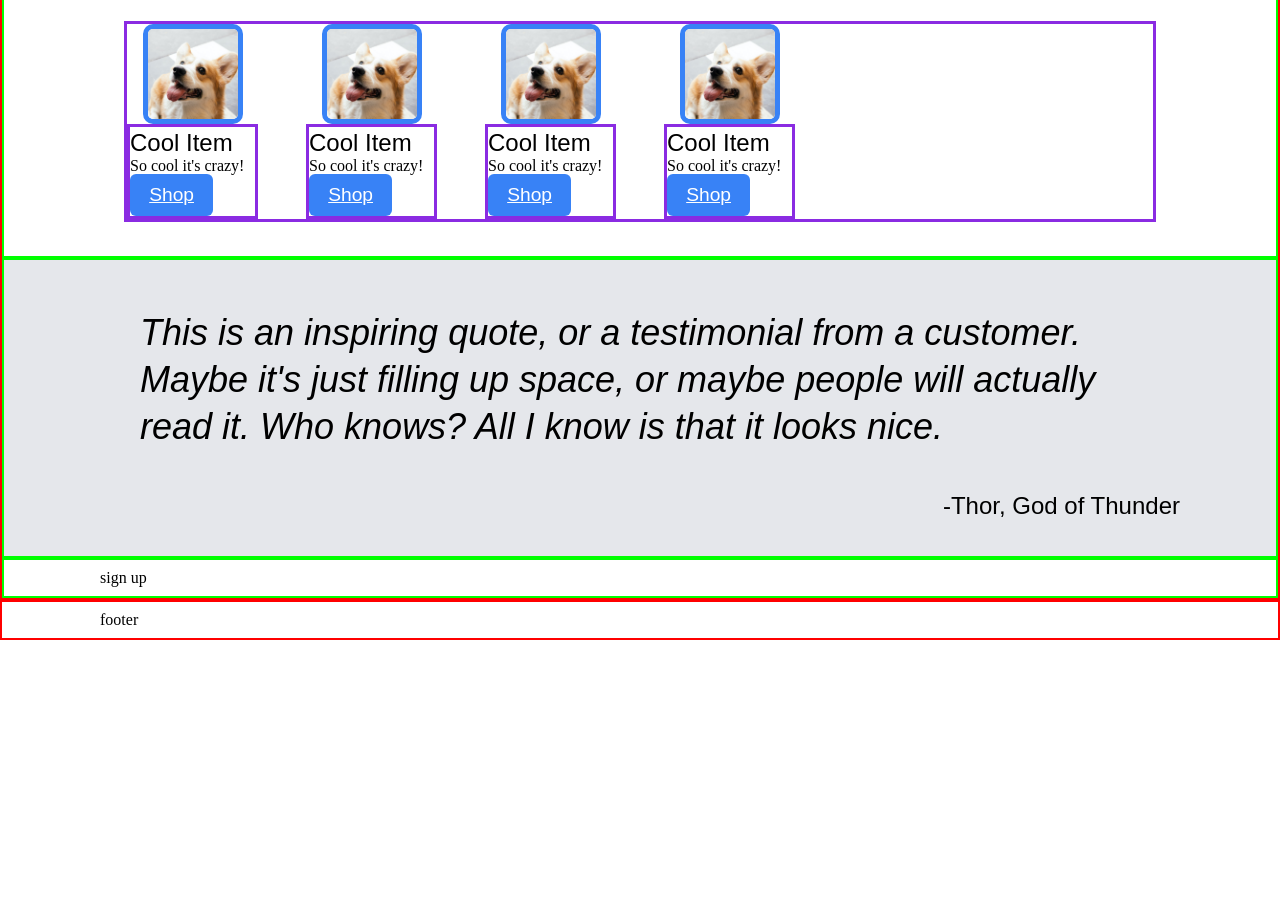
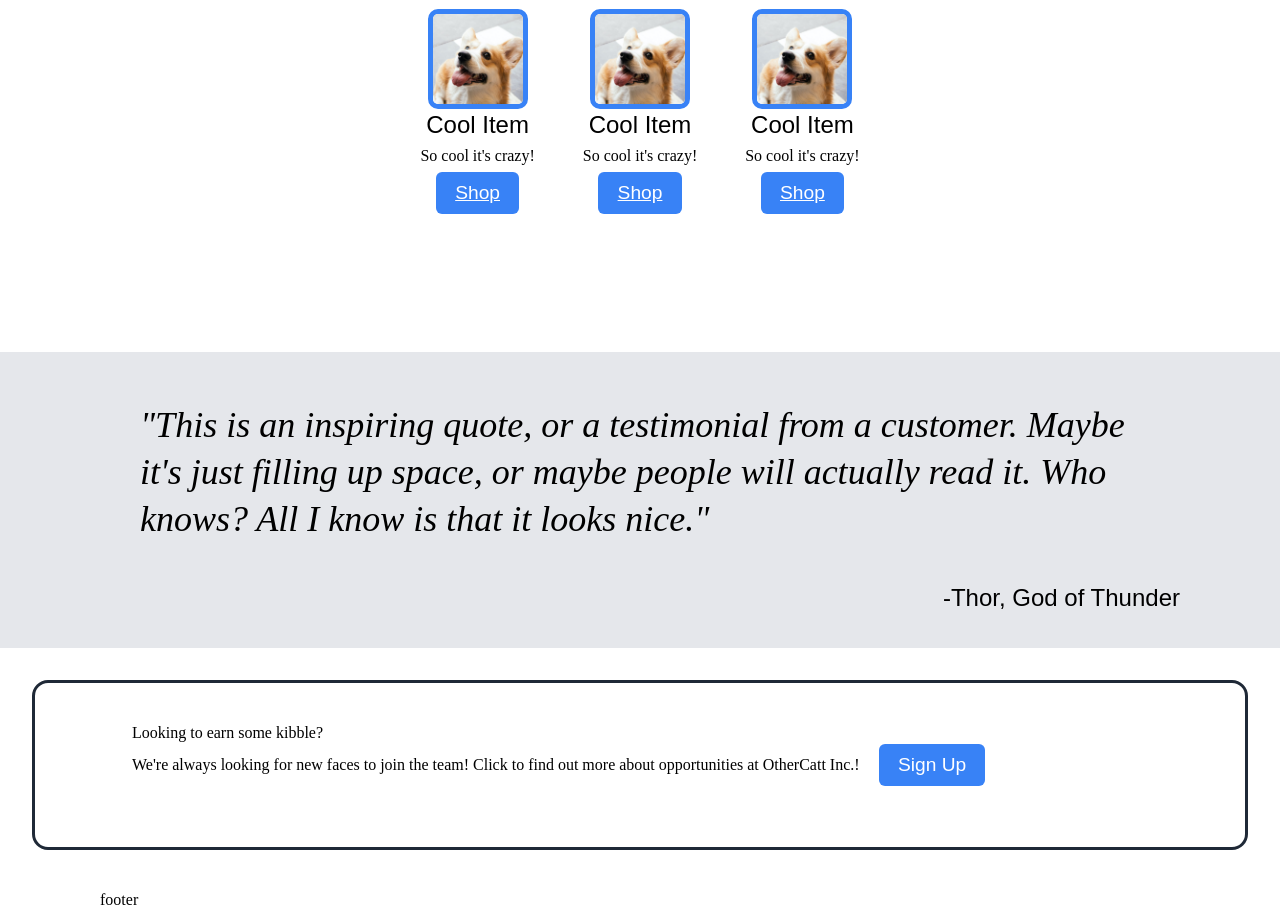
Before and after one commit to spencerberggreen/landing_page, a plain HTML site: page index.html in a window 1280 px wide. Shown: the part 558-1476 px from the top of the page. Before the commit the page ends 1198 px from the top, so only its background shows below. Drawn offline with Linux system fonts and the light colour scheme.

Commit message:
added signup section

```diff
--- a/index.html
+++ b/index.html
@@ -19,7 +19,7 @@
                 <diptych>
                     <text-content>
                         <h1 class='voice-1'>This website is awesome</h1>
-                        <p class='voice-4'>Isn't it? I mean, look at how nice <a href='#'>this</a> is.</p>
+                        <p class='voice-4'>Isn't it? I mean, look at how nice this is.</p>
                         <a class='button' href='#'>Button</a>
                     </text-content>
                     <picture>
@@ -72,18 +72,6 @@
                                 </text-content>
                             </product-card>
                         </li>
-                        <li class='product'>
-                            <product-card>
-                                <picture>
-                                    <img src='images/corgi.jpg' alt='corgi'>
-                                </picture>
-                                <text-content>
-                                    <h1 class='voice-3'>Cool Item</h1>
-                                    <p class='voice-5'>So cool it's crazy!</p>
-                                    <a class='button' href='#'>Shop</a>
-                                </text-content>
-                            </product-card>
-                        </li>
                     </ul>
                 </products-grid>
             </inner-column>
@@ -91,14 +79,23 @@
         <section class='quote'>
             <inner-column>
                 <quote>
-                    <p class='voice-2i'>This is an inspiring quote, or a testimonial from a customer. Maybe it's just filling up space, or maybe people will actually read it. Who knows? All I know is that it looks nice.</p>
+                    <p class='voice-2i'>"This is an inspiring quote, or a testimonial from a customer. Maybe it's just filling up space, or maybe people will actually read it. Who knows? All I know is that it looks nice."</p>
                     <h1 class='voice-3'>-Thor, God of Thunder</h1>
                 </quote>
             </inner-column>
         </section>
         <section class='sign-up'>
             <inner-column>
-                <h2>sign up</h2>
+                <div class='sign-up-content'>
+                    <div class="sign-up-text">
+                        <h2>Looking to earn some kibble?</h2>
+                        <p>
+                        We're always looking for new faces to join the team!
+                        Click to find out more about opportunities at OtherCatt Inc.!
+                        </p>
+                    </div>
+                    <a class="button">Sign Up</a>
+                </div>
             </inner-column>
         </section>
     </main>
--- a/styles.css
+++ b/styles.css
@@ -15,13 +15,13 @@ html {
     box-sizing: border-box;
 }
 
-header, footer, main {
+/* header, footer, main {
     border: 2px solid red;
-}
+} */
 
-section {
+/* section {
     border: 2px solid lime;
-}
+} */
 
 picture {
     display: block;
@@ -85,8 +85,8 @@ inner-column {
 }
 
 .voice-2i {
-    font-family: sans-serif;
-    font-weight: 300;
+    font-family: 'Times New Roman', Times, serif;
+    font-weight: 100;
     font-style: italic;
     font-size: 36px;
     line-height: 1.3;
@@ -169,12 +169,11 @@ products-grid div {
 }
 
 products-grid .products-list{
-    display: grid;
-    grid-template-columns: repeat(auto-fill, minmax(128px, 1fr));
-    grid-gap: 3em;
+    display: flex;
     justify-content: center;
-    margin: 3vmin;
-    border: solid blueviolet;
+    flex-flow: row wrap;
+    gap: 48px;
+    padding-bottom: 128px;
 }
 
 products-grid img {
@@ -186,13 +185,14 @@ products-grid img {
     width: 100px;
     border-radius: 10px;
 
-    border: 5px solid var(--blue);
+border: 5px solid var(--blue);
 }
 
-products-grid ul li product-card text-content {
-    display: block;
-    margin: auto;
-    border: solid blueviolet;
+products-grid .product text-content {
+    display: flex;
+    flex-direction: column;
+    align-items: center;
+    gap: 8px;
 }
 
 
@@ -210,6 +210,35 @@ quote h1 {
     margin-bottom: 3vmin;
 }
 
+
+.sign-up {
+    border: solid var(--darkblue);
+    border-radius: 1em;
+    margin: 2em;
+}
+
+.sign-up-text {
+    display: flex;
+    flex-direction: column;
+}
+
+.sign-up-content {
+    display: flex;
+    flex-direction: row;
+    margin: 2em;
+}
+
+.sign-up-text h2 {
+    margin-bottom: 1em;
+}
+
+.sign-up a {
+    display: flex;
+    align-items: center;
+    width: auto;
+    margin: 1em;
+
+}
 
 .header {
     background-color: var(--darkblue);
```
